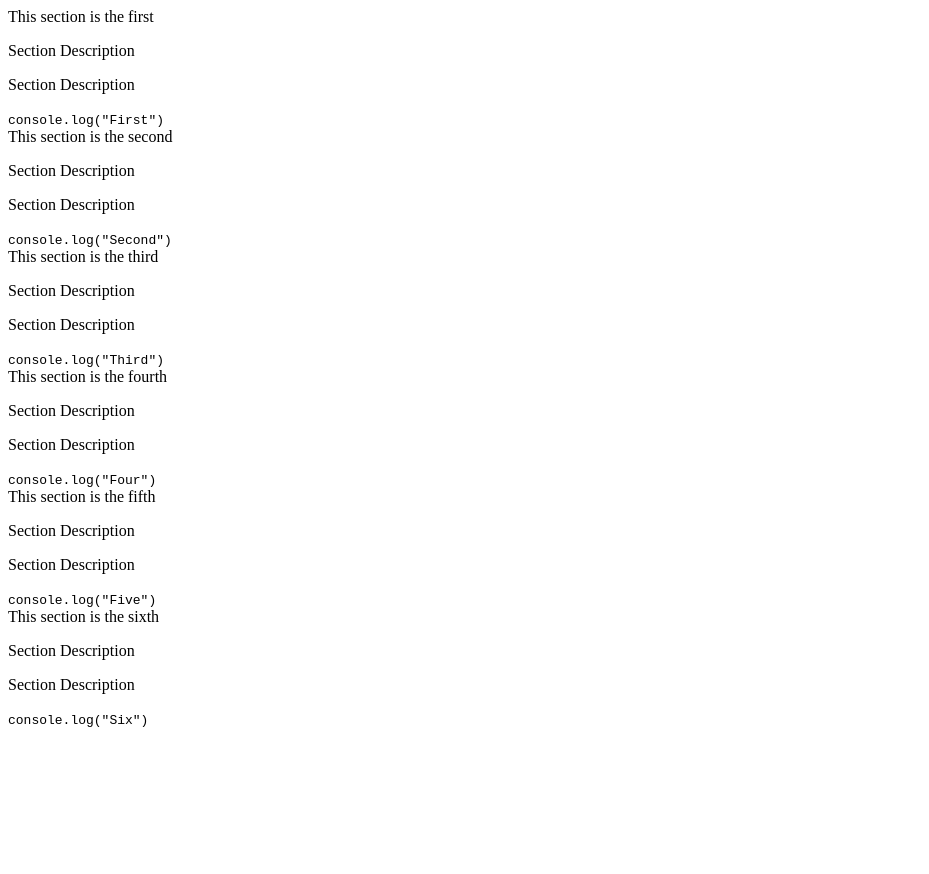
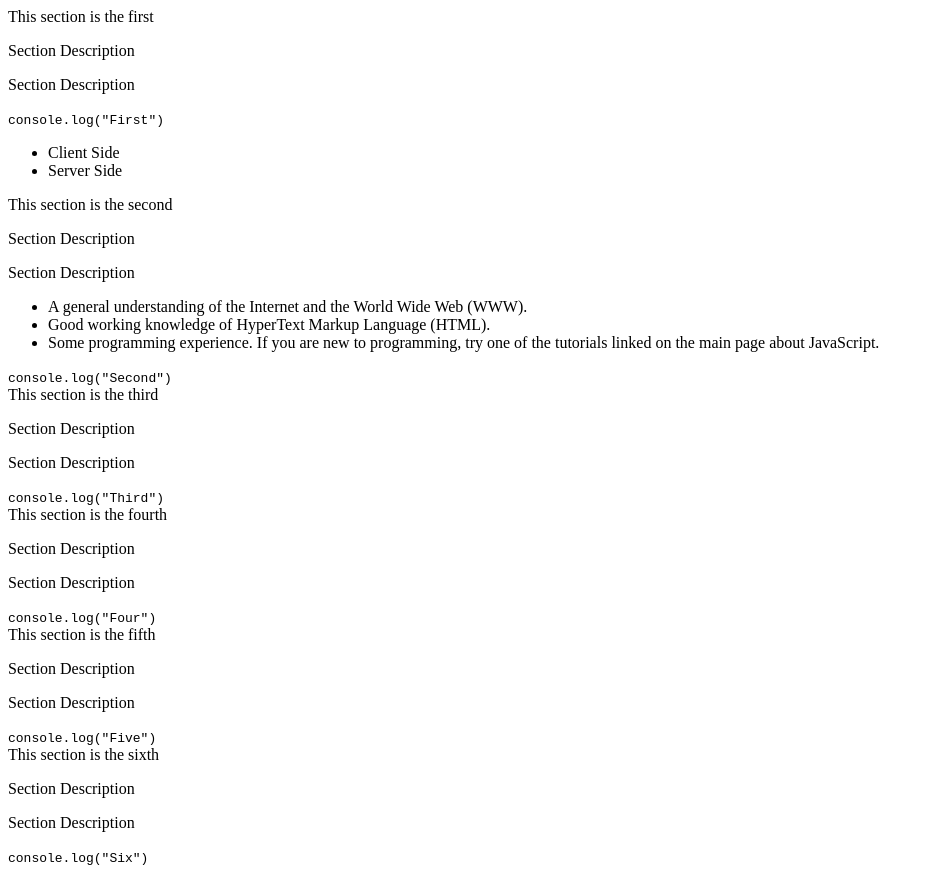
Before and after one commit to s0kil/CS-DS-Microverse, a plain HTML site: page index.html in a window 1280 px wide. Shown: the whole page, without its empty margins (0-929 px from the left). Before the commit the page ends 800 px from the top, so only its background shows below. Drawn offline with Linux system fonts and the light colour scheme.

Commit message:
added nav bar

```diff
--- a/index.html
+++ b/index.html
@@ -8,19 +8,28 @@
 
   <body>
     <div id="mocha"></div>
-
+    <nav id="navbar"></nav>
     <main id="main-doc">
       <section id="This_section_is_the_first" class="main-section">
         <header>This section is the first</header>
         <p>Section Description</p>
         <p>Section Description</p>
         <code>console.log("First")</code>
+        <ul>
+          <li>Client Side</li>
+          <li>Server Side</li>
+        </ul>
       </section>
 
       <section id="This_section_is_the_second" class="main-section">
         <header>This section is the second</header>
         <p>Section Description</p>
         <p>Section Description</p>
+        <ul>
+          <li>A general understanding of the Internet and the World Wide Web (WWW). </li>
+          <li>Good working knowledge of HyperText Markup Language (HTML).</li>
+          <li>Some programming experience. If you are new to programming, try one of the tutorials linked on the main page about JavaScript. </li>
+        </ul>
         <code>console.log("Second")</code>
       </section>
 
```
